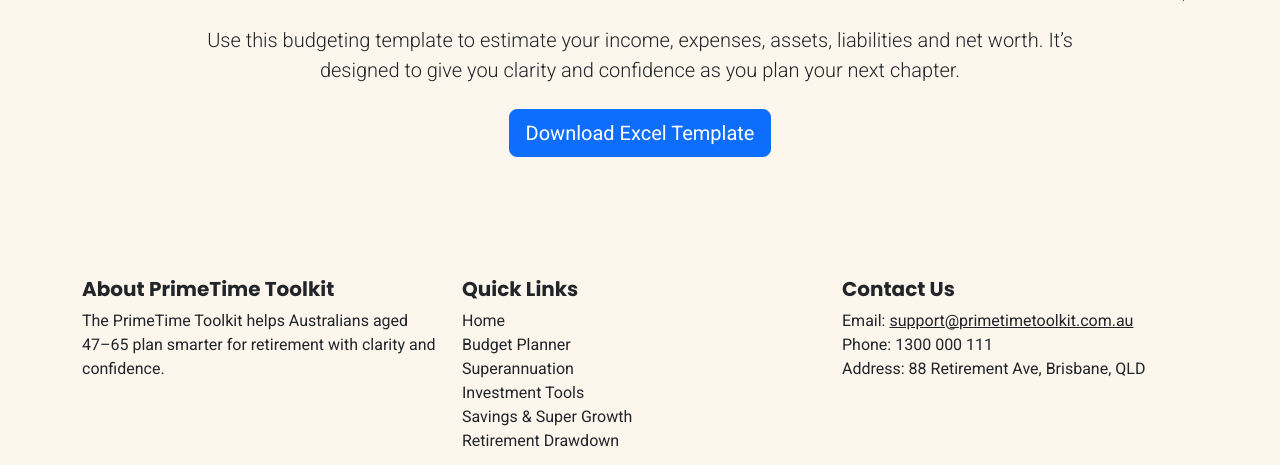
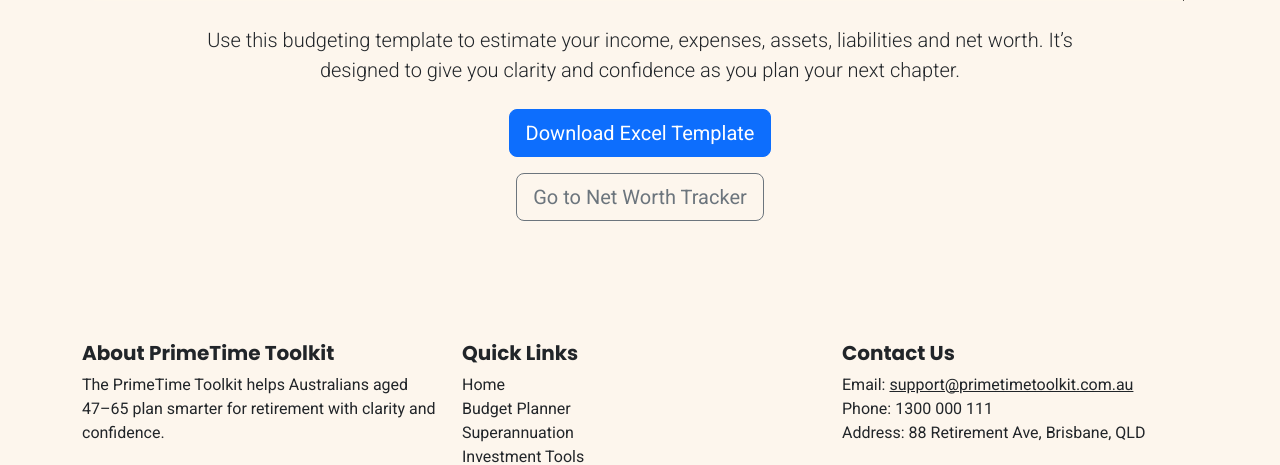
Before and after one commit to katharinalisa/T362, a Flask app: page /budget in a window 1280 px wide. Shown: the part 1207-1672 px from the top of the page. Run offline with Flask 3, Linux system fonts and the light colour scheme; some web fonts are replaced.

Commit message:
Update budget.html

```diff
--- a/PRIMETIME/primetime_toolkit/templates/budget.html
+++ b/PRIMETIME/primetime_toolkit/templates/budget.html
@@ -15,6 +15,9 @@
       <div class="text-center mt-4">
         <a href="#" class="btn btn-primary btn-lg">Download Excel Template</a>
       </div>
+      <div class="text-center mt-3">
+        <a href="{{ url_for('views.tracker') }}" class="btn btn-outline-secondary btn-lg">Go to Net Worth Tracker</a>
+      </div>
     </div>
   </div>
 </div>
```
